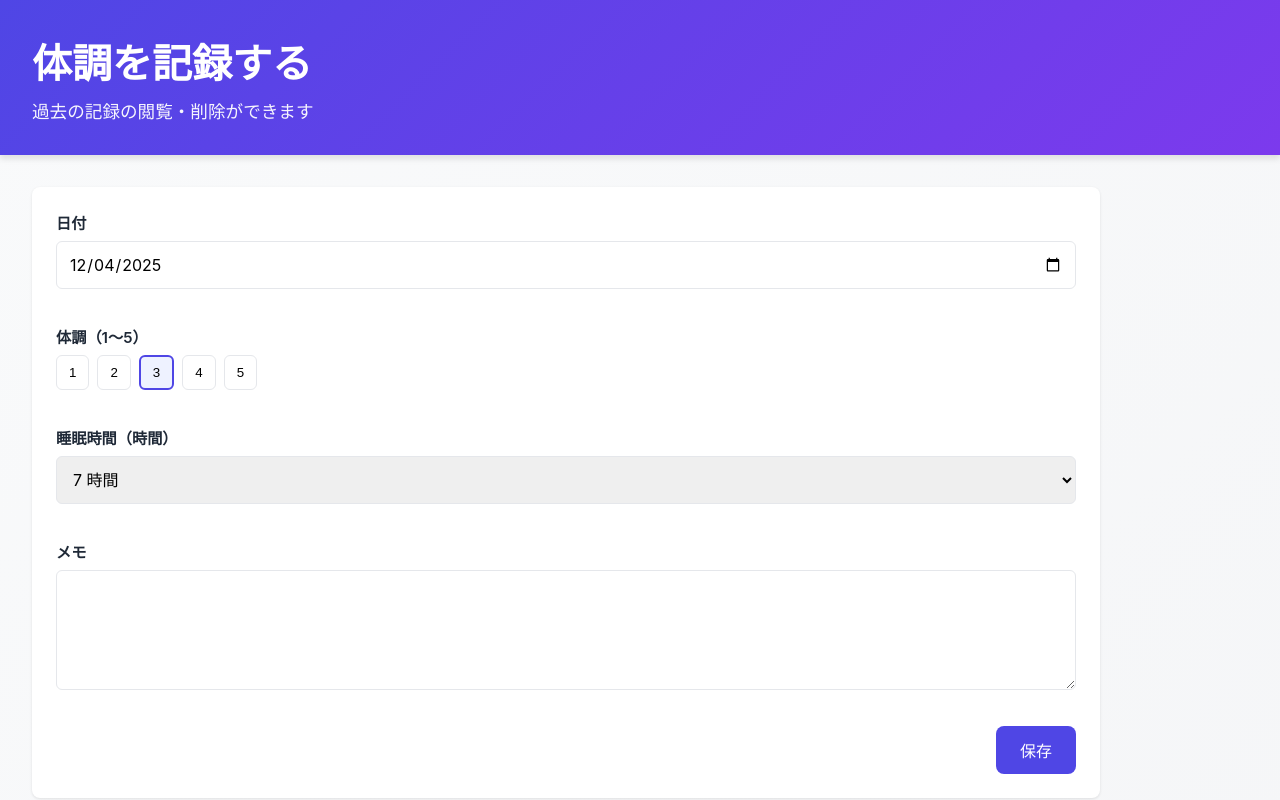
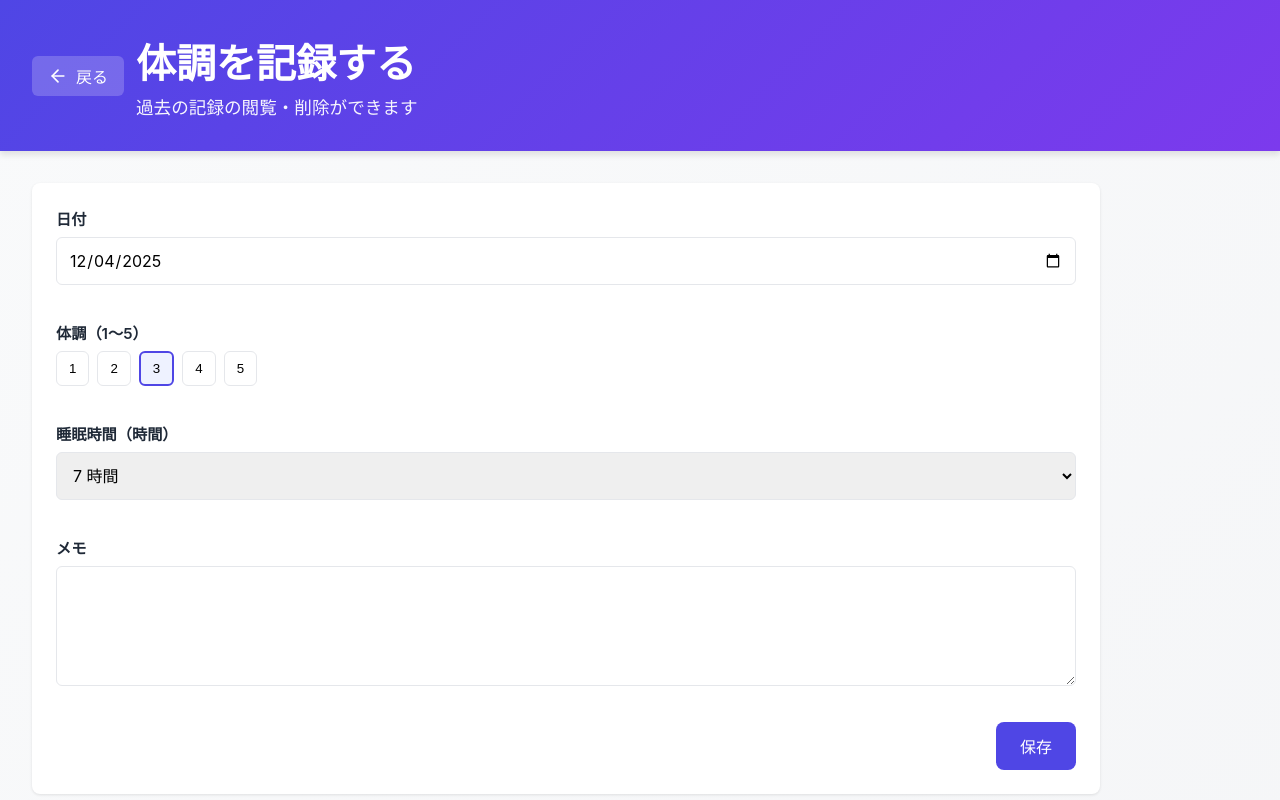
Before and after one commit to fca-koki-maeda/Team-C-Goal-App, a React (Vite) app: page /health in a window 1280 px wide. Shown: the top 800 px of the page. Built offline with nearby package versions, Linux system fonts and the light colour scheme.

Commit message:
戻るボタンの設置

```diff
--- a/src/components/Health.tsx
+++ b/src/components/Health.tsx
@@ -1,6 +1,9 @@
 import React, { useState } from 'react';
+import { useNavigate } from 'react-router-dom';
+import { ArrowLeft } from 'lucide-react';
 import { HealthMetrics } from '../types';
 import '../styles/dashboard.css';
+import '../styles/add-goal.css';
 
 interface HealthPageProps {
   metrics: HealthMetrics[];
@@ -9,6 +12,7 @@ interface HealthPageProps {
 }
 
 export default function HealthPage({ metrics, onAddMetric, onDeleteMetric }: HealthPageProps) {
+  const navigate = useNavigate();
   const [date, setDate] = useState<string>(new Date().toISOString().split('T')[0]);
   const [mood, setMood] = useState<number>(3);
   const [sleepHours, setSleepHours] = useState<number>(7);
@@ -34,10 +38,16 @@ export default function HealthPage({ metrics, onAddMetric, onDeleteMetric }: Hea
 
   return (
     <div className="dashboard">
-      <header className="dashboard-header">
-        <div className="header-content">
-          <h1>体調を記録する</h1>
-          <p className="greeting">過去の記録の閲覧・削除ができます</p>
+      <header className="dashboard-header" style={{ display: 'flex', alignItems: 'center' }}>
+        <div style={{ display: 'flex', alignItems: 'center', gap: 12 }}>
+          <button className="back-btn" onClick={() => navigate('/')} aria-label="戻る" style={{ display: 'flex', alignItems: 'center', gap: 8 }}>
+            <ArrowLeft size={20} />
+            <span>戻る</span>
+          </button>
+          <div className="header-content" style={{ margin: 0 }}>
+            <h1 style={{ margin: 0 }}>体調を記録する</h1>
+            <p className="greeting" style={{ marginTop: 4 }}>過去の記録の閲覧・削除ができます</p>
+          </div>
         </div>
       </header>
 
```
Also changed, not shown: 1 other file (tests, documents, lock files or other folders).
